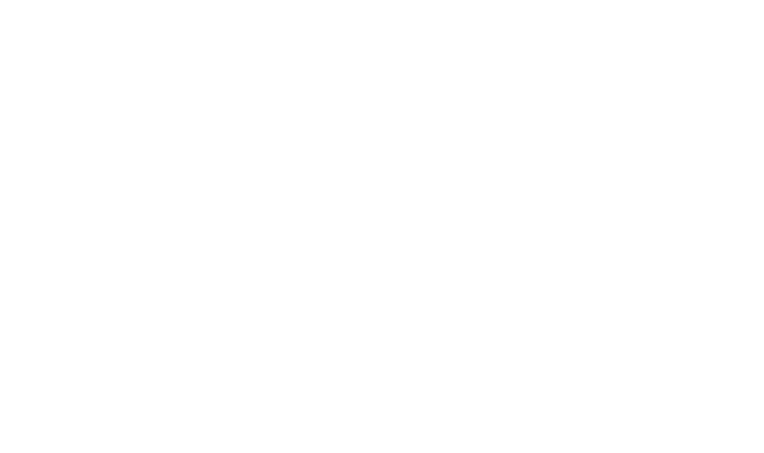
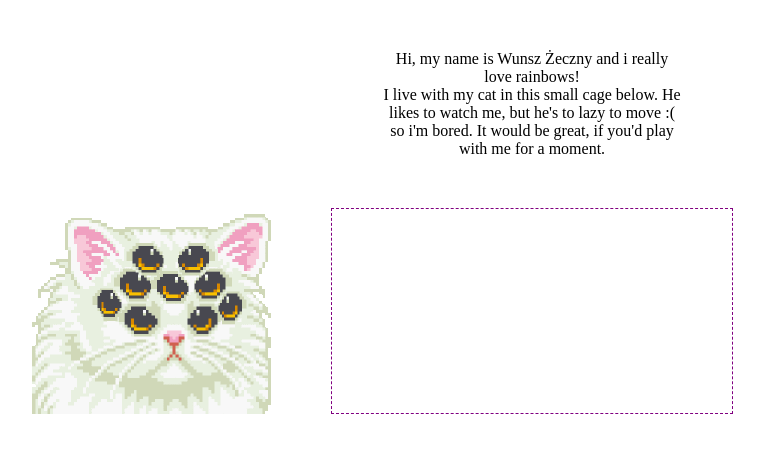
Before and after one commit to majkamajka/rainbow-snake, a PHP site: page / in a window 1280 px wide. Before the commit the part shown is empty. Shown: the top 453 px of the page, without its empty margins (108-872 px from the left). Run offline with PHP 8.4, Linux system fonts and the light colour scheme.

Commit message:
cat and face added, bigger cage!

```diff
--- a/css/style.css
+++ b/css/style.css
@@ -3,10 +3,26 @@
   padding: 0;
 }
 
+.mega-container {
+  width: 1000px;
+  margin: 0 auto;
+  position: relative;
+}
+
+.top {
+  padding-top: 50px;
+  width: 300px;
+  margin:0 auto;
+  text-align:center;
+}
+
 .container {
   height: 200px;
-  width: 200px;
+  width: 400px;
   padding-top: 4px;
+  margin: 50px auto;
+  border: 1px dashed purple;
+  position: relative;
 }
 
 .pixel {
@@ -16,3 +32,12 @@
   box-sizing: border-box;
   margin-top: -4px;
 }
+
+img {
+  position: absolute;
+  bottom: 0;
+}
+
+/*.pixel:hover {
+  background-image:
+}*/
--- a/index.html
+++ b/index.html
@@ -7,6 +7,12 @@
     <script src="js/app.js" type="text/javascript"></script>
   </head>
   <body>
+    <div class="mega-container">
+    <div class="top">
+      <p>Hi, my name is Wunsz Żeczny and i really love rainbows!</p>
+      <p>I live with my cat in this small cage below. He likes to watch me, but he's to lazy to move :( so i'm bored. It would be great, if you'd play with me for a moment.</p>
+    </div>
+    <img src="images/cat.gif">
     <div class="container">
       <div class="pixel"></div><!--
    --><div class="pixel"></div><!--
@@ -107,11 +113,109 @@
   --><div class="pixel"></div><!--
   --><div class="pixel"></div><!--
   --><div class="pixel"></div><!--
-  --><div class="pixel"></div>
-
-
-
+  --><div class="pixel"></div><!--
+  --><div class="pixel"></div><!--
+--><div class="pixel"></div><!--
+--><div class="pixel"></div><!--
+--><div class="pixel"></div><!--
+--><div class="pixel"></div><!--
+--><div class="pixel"></div><!--
+--><div class="pixel"></div><!--
+--><div class="pixel"></div><!--
+--><div class="pixel"></div><!--
+--><div class="pixel"></div><!--
+--><div class="pixel"></div><!--
+--><div class="pixel"></div><!--
+--><div class="pixel"></div><!--
+--><div class="pixel"></div><!--
+--><div class="pixel"></div><!--
+--><div class="pixel"></div><!--
+--><div class="pixel"></div><!--
+--><div class="pixel"></div><!--
+--><div class="pixel"></div><!--
+--><div class="pixel"></div><!--
+--><div class="pixel"></div><!--
+--><div class="pixel"></div><!--
+--><div class="pixel"></div><!--
+--><div class="pixel"></div><!--
+--><div class="pixel"></div><!--
+--><div class="pixel"></div><!--
+--><div class="pixel"></div><!--
+--><div class="pixel"></div><!--
+--><div class="pixel"></div><!--
+--><div class="pixel"></div><!--
+--><div class="pixel"></div><!--
+--><div class="pixel"></div><!--
+--><div class="pixel"></div><!--
+--><div class="pixel"></div><!--
+--><div class="pixel"></div><!--
+--><div class="pixel"></div><!--
+--><div class="pixel"></div><!--
+--><div class="pixel"></div><!--
+--><div class="pixel"></div><!--
+--><div class="pixel"></div><!--
+--><div class="pixel"></div><!--
+--><div class="pixel"></div><!--
+--><div class="pixel"></div><!--
+--><div class="pixel"></div><!--
+--><div class="pixel"></div><!--
+--><div class="pixel"></div><!--
+--><div class="pixel"></div><!--
+--><div class="pixel"></div><!--
+--><div class="pixel"></div><!--
+--><div class="pixel"></div><!--
+--><div class="pixel"></div><!--
+--><div class="pixel"></div><!--
+--><div class="pixel"></div><!--
+--><div class="pixel"></div><!--
+--><div class="pixel"></div><!--
+--><div class="pixel"></div><!--
+--><div class="pixel"></div><!--
+--><div class="pixel"></div><!--
+--><div class="pixel"></div><!--
+--><div class="pixel"></div><!--
+--><div class="pixel"></div><!--
+--><div class="pixel"></div><!--
+--><div class="pixel"></div><!--
+--><div class="pixel"></div><!--
+--><div class="pixel"></div><!--
+--><div class="pixel"></div><!--
+--><div class="pixel"></div><!--
+--><div class="pixel"></div><!--
+--><div class="pixel"></div><!--
+--><div class="pixel"></div><!--
+--><div class="pixel"></div><!--
+--><div class="pixel"></div><!--
+--><div class="pixel"></div><!--
+--><div class="pixel"></div><!--
+--><div class="pixel"></div><!--
+--><div class="pixel"></div><!--
+--><div class="pixel"></div><!--
+--><div class="pixel"></div><!--
+--><div class="pixel"></div><!--
+--><div class="pixel"></div><!--
+--><div class="pixel"></div><!--
+--><div class="pixel"></div><!--
+--><div class="pixel"></div><!--
+--><div class="pixel"></div><!--
+--><div class="pixel"></div><!--
+--><div class="pixel"></div><!--
+--><div class="pixel"></div><!--
+--><div class="pixel"></div><!--
+--><div class="pixel"></div><!--
+--><div class="pixel"></div><!--
+--><div class="pixel"></div><!--
+--><div class="pixel"></div><!--
+--><div class="pixel"></div><!--
+--><div class="pixel"></div><!--
+--><div class="pixel"></div><!--
+--><div class="pixel"></div><!--
+--><div class="pixel"></div><!--
+--><div class="pixel"></div><!--
+--><div class="pixel"></div><!--
+--><div class="pixel"></div>
     </div>
+  </div>
 
   </body>
 </html>
--- a/js/app.js
+++ b/js/app.js
@@ -2,27 +2,27 @@ document.addEventListener("DOMContentLoaded", function(){
 
   var pix = document.querySelectorAll(".pixel");
 
-  // function white (element) {
-  //
-  //   element.style.backgroundColor = "white";
-  // }
-
   function randomColor () {
     var randomColor = "#" + Math.floor(Math.random()*16777215).toString(16);
     this.style.backgroundColor = randomColor;
+    this.style.backgroundImage = "url('images/face.png')"
     var dupa = this;
     setTimeout(function white () {
       dupa.style.backgroundColor = "white";
+      dupa.style.backgroundImage = "none";
     }, 500);
-
   };
 
+  function hideFace () {
+    this.style.backgroundImage = "none";
+  }
 
 
   for (var i = 0; i < pix.length; i++) {
     pix[i].addEventListener("mouseover", randomColor);
+    pix[i].addEventListener("mouseout", hideFace);
   }
 
+});
 
-
-});
+// IDEA: add eyes and face to the snake head. -> hover, or add element
```
Also changed, not shown: images/cat.gif (added), images/face.png (added).
